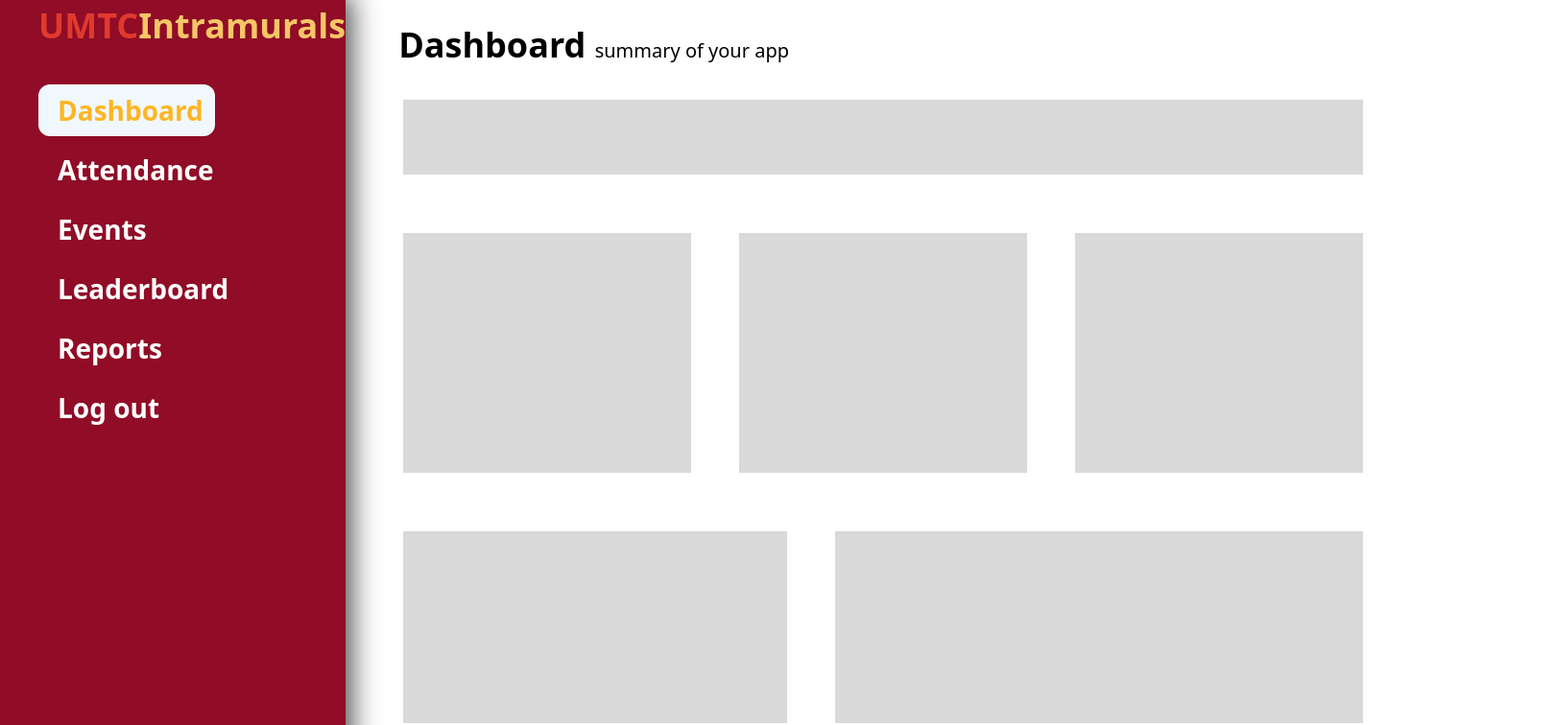
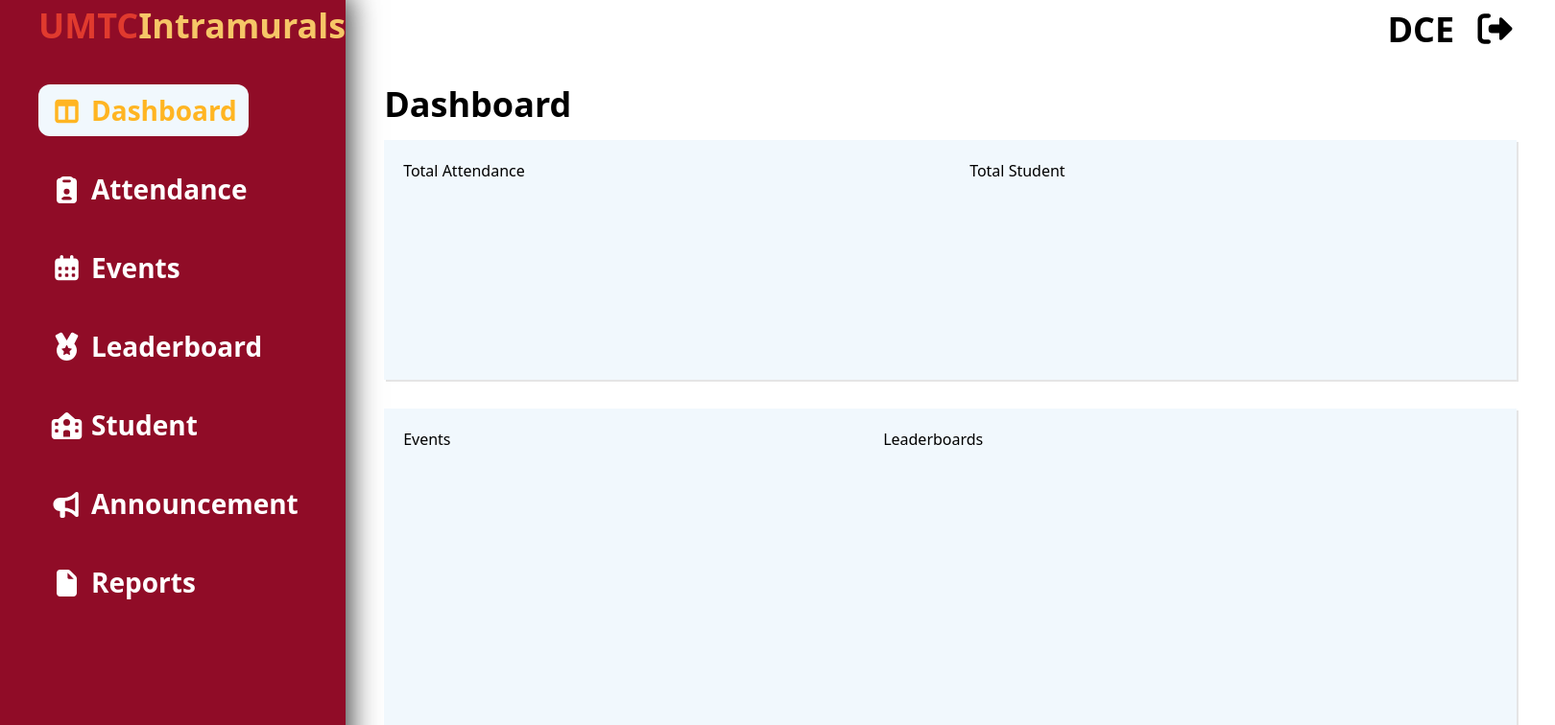
Before and after one commit to lawie2k/intramurals-QR-attendance-app, a React (Vite) app in the folder qr-attendance-admin/: page /dashboard in a window 1280 px wide. Shown: the top 756 px of the page at 96% size, 1620 px wide, since content can reach past the window. Built offline with nearby package versions, Linux system fonts and the light colour scheme.

Commit message:
adding frontend in admin

```diff
--- a/qr-attendance-admin/package.json
+++ b/qr-attendance-admin/package.json
@@ -10,6 +10,9 @@
     "preview": "vite preview"
   },
   "dependencies": {
+    "@fortawesome/fontawesome-svg-core": "^7.0.1",
+    "@fortawesome/free-solid-svg-icons": "^7.0.1",
+    "@fortawesome/react-fontawesome": "^3.0.2",
     "react": "^19.1.1",
     "react-dom": "^19.1.1",
     "react-router-dom": "^7.9.1"
--- a/qr-attendance-admin/src/App.tsx
+++ b/qr-attendance-admin/src/App.tsx
@@ -9,6 +9,8 @@
 import Events from "./tabs/events";
 import Leaderboard from "./tabs/leaderboard";
 import Reports from "./tabs/reports";
+import Announcement from "./tabs/announcement";
+import Student from "./tabs/student";
 
 export default function App() {
     return (
@@ -23,6 +25,8 @@
                         <Route path="attendance" element={<Attendance />} />
                         <Route path="events" element={<Events />} />
                         <Route path="leaderboard" element={<Leaderboard />} />
+                        <Route path="student" element={<Student />} />
+                        <Route path="announcement" element={<Announcement />} />
                         <Route path="reports" element={<Reports />} />
                     </Route>
                 </Routes>
--- a/qr-attendance-admin/src/maindashboard.tsx
+++ b/qr-attendance-admin/src/maindashboard.tsx
@@ -1,4 +1,5 @@
 import Sidebar from "./tabs/sidebar"
+import Topbar from "./tabs/topbar"
 import { Outlet } from "react-router-dom";
 
 export default function MainDashboard() {
@@ -8,6 +9,7 @@
                 <div className="flex">
                     <Sidebar />
                     <div className="flex-1">
+                        <Topbar />
                         <Outlet />
                     </div>
                 </div>
--- /dev/null
+++ b/qr-attendance-admin/src/tabs/announcement.tsx
@@ -0,0 +1,8 @@
+
+export default function announcement() {
+    return (
+        <>
+        <h1>announcement</h1>
+        </>
+   )
+}
--- a/qr-attendance-admin/src/tabs/attendance.tsx
+++ b/qr-attendance-admin/src/tabs/attendance.tsx
@@ -2,21 +2,19 @@
 
 export default function Attendance() {
 	return (
-		<div className="">
-			<h1 className="mt-[20px] text-[20px]"><span className="font-bold text-[36px] ml-[35px]">Attendance </span></h1>
+		<div className=" h-[900px] px-[40px] pt-[20px]">
+			<h1 className="mt-[20px] text-[20px]"><span className="font-bold text-[36px]">Attendance </span></h1>
 		<div>
-			<div className="w-[1000px] h-[650px] mt-[30px] ml-[40px] flex flex-col justify-between	 ">
+			<div className="w-full h-full mt-[10px] flex flex-col justify-between	 ">
 
 				<div className="flex justify-between">
-				<div className="w-[250px] h-[250px] bg-[#D9D9D9] "></div>
-				<div className="w-[250px] h-[250px] bg-[#D9D9D9] "></div>
-				<div className="w-[250px] h-[250px] bg-[#D9D9D9] "></div>
+				<button className="w-[150px] h-[40px] bg-[#900C27] text-white rounded-2xl ">
+                    <h2>Scan Qr</h2>
+                </button>
 				</div>
-				<div className="flex justify-between">
-				<div className="w-[400px] h-[300px] bg-[#D9D9D9]"></div>
-				<div className="w-[550px] h-[300px] bg-[#D9D9D9]"></div>
-				</div>
-
+				<div className="w-full h-[700px] mt-2 bg-[#F1F8FD] shadow-[2px_2px_0px_0px_rgba(0,_0,_0,_0.1)]">
+                    <h2>display database for student</h2>
+                </div>
 			</div>
 			</div>
 		</div>
--- a/qr-attendance-admin/src/tabs/dashboard.tsx
+++ b/qr-attendance-admin/src/tabs/dashboard.tsx
@@ -2,21 +2,26 @@
 
 export default function Dashboard() {
 	return (
-		<div className="">
-			<h1 className="mt-[20px] text-[20px]"><span className="font-bold text-[36px] ml-[35px]">Dashboard </span>summary of your app</h1>
+		<div className=" h-[900px] px-[40px] pt-[20px] ">
+			<h1 className=" font-bold text-[36px]">Dashboard</h1>
 		<div>
-			<div className="w-[1000px] h-[650px] mt-[30px] ml-[40px] flex flex-col justify-between	 ">
-				<div className="w-[1000px] h-[78px] bg-[#D9D9D9]">
+			<div className="w-full h-[650px] mt-[10px] flex flex-col">
+
+				<div className="flex justify-between ">
+				<div className="w-[590px] h-[250px] bg-[#F1F8FD] shadow-[2px_2px_0px_0px_rgba(0,_0,_0,_0.1)] ">
+                    <h2 className="pl-5 pt-5">Total Attendance</h2>
+                </div>
+				<div className="w-[590px] h-[250px] bg-[#F1F8FD] shadow-[2px_2px_0px_0px_rgba(0,_0,_0,_0.1)] ">
+                    <h2 className="pl-5 pt-5">Total Student</h2>
+                </div>
 				</div>
-
-				<div className="flex justify-between">
-				<div className="w-[300px] h-[250px] bg-[#D9D9D9] "></div>
-				<div className="w-[300px] h-[250px] bg-[#D9D9D9] "></div>
-				<div className="w-[300px] h-[250px] bg-[#D9D9D9] "></div>
-				</div>
-				<div className="flex justify-between">
-				<div className="w-[400px] h-[200px] bg-[#D9D9D9]"></div>
-				<div className="w-[550px] h-[200px] bg-[#D9D9D9]"></div>
+				<div className="flex justify-between mt-[30px]">
+				<div className="w-[500px] h-[515px] bg-[#F1F8FD] shadow-[2px_2px_0px_0px_rgba(0,_0,_0,_0.1)]">
+                    <h2 className="pl-5 pt-5">Events</h2>
+                </div>
+				<div className="w-[680px] h-[515px] bg-[#F1F8FD] shadow-[2px_2px_0px_0px_rgba(0,_0,_0,_0.1)]">
+                    <h2 className="pl-5 pt-5">Leaderboards</h2>
+                </div>
 				</div>
 
 			</div>
--- a/qr-attendance-admin/src/tabs/sidebar.tsx
+++ b/qr-attendance-admin/src/tabs/sidebar.tsx
@@ -1,5 +1,14 @@
 import React from "react";
 import { NavLink } from "react-router-dom";
+import {FontAwesomeIcon} from "@fortawesome/react-fontawesome";
+import {
+    faBullhorn,
+    faCalendarDays,
+    faClipboardUser, faFile,
+    faMedal,
+    faSchool,
+    faTableColumns
+} from "@fortawesome/free-solid-svg-icons";
 
 export default function Sidebar() {
     const [active, setActive] = React.useState<string>("dashboard");
@@ -7,7 +16,7 @@
     return (
         <>
             <div
-                className='bg-[#900C27] w-[390px] h-screen mr-5 shadow-[0px_-1px_29px_4px_rgba(0,_0,_0,_0.8)]'>
+                className='bg-[#900C27] w-[390px] h-screen shadow-[0px_-1px_29px_4px_rgba(0,_0,_0,_0.8)]'>
                 <div className="pl-10">
                     <h1 className="text-[#E03A2E] text-[36px] font-extrabold">UMTC<span className="text-[#F6C667]">Intramurals</span></h1>
                     <div className='text-white pt-10'>
@@ -15,47 +24,62 @@
                             to="/dashboard"
                             className={` text-[28px] font-extrabold w-[250px] text-left px-3 py-2 rounded-xl ${active === "dashboard" ? "bg-[#F1F8FD] text-[#FFB522]" : "hover:text-[#FFB522]"}`}
                             onClick={() => setActive("dashboard")}>
+                            <FontAwesomeIcon icon={faTableColumns} />
                             <span className="ml-2">Dashboard</span>
                         </NavLink>
                     </div>
-                    <div className="text-white pt-5">
+                    <div className="text-white pt-10">
                         <NavLink
                             to="/attendance"
                             className={`text-[28px] font-extrabold w-[250px] text-left px-3 py-2 rounded-xl ${active === "attendance" ? "bg-[#F1F8FD] text-[#FFB522]" : "hover:text-[#FFB522]"}`}
                             onClick={() => setActive("attendance")}>
+                            <FontAwesomeIcon icon={faClipboardUser} />
                             <span className="ml-2">Attendance</span>
                         </NavLink>
                     </div>
-                    <div className="text-white pt-5">
+                    <div className="text-white pt-10">
                         <NavLink
                             to="/events"
                             className={`text-[28px] font-extrabold w-[250px] text-left px-3 py-2 rounded-xl ${active === "events" ? "bg-[#F1F8FD] text-[#FFB522]" : "hover:text-[#FFB522]"}`}
                             onClick={() => setActive("events")}>
+                            <FontAwesomeIcon icon={faCalendarDays} />
                             <span className="ml-2">Events</span>
                         </NavLink>
                     </div>
-                    <div className="text-white pt-5">
+                    <div className="text-white pt-10">
                         <NavLink
                             to="/leaderboard"
                             className={`text-[28px] font-extrabold w-[250px] text-left px-3 py-2 rounded-xl ${active === "leaderboard" ? "bg-[#F1F8FD] text-[#FFB522]" : "hover:text-[#FFB522]"}`}
                             onClick={() => setActive("leaderboard")}>
+                            <FontAwesomeIcon icon={faMedal} />
                             <span className="ml-2">Leaderboard</span>
                         </NavLink>
                     </div>
-                    <div className="text-white pt-5">
+                    <div className="text-white pt-10">
+                        <NavLink
+                            to="/student"
+                            className={`text-[28px] font-extrabold w-[250px] text-left px-3 py-2 rounded-xl ${active === "student" ? "bg-[#F1F8FD] text-[#FFB522]" : "hover:text-[#FFB522]"}`}
+                            onClick={() => setActive("student")}>
+                            <FontAwesomeIcon icon={faSchool} />
+                            <span className="ml-2">Student</span>
+                        </NavLink>
+                    </div>
+                    <div className="text-white pt-10">
+                        <NavLink
+                            to="/announcement"
+                            className={`text-[28px] font-extrabold w-[250px] text-left px-3 py-2 rounded-xl ${active === "announcement" ? "bg-[#F1F8FD] text-[#FFB522]" : "hover:text-[#FFB522]"}`}
+                            onClick={() => setActive("announcement")}>
+                            <FontAwesomeIcon icon={faBullhorn} />
+                            <span className="ml-2">Announcement</span>
+                        </NavLink>
+                    </div>
+                    <div className="text-white pt-10">
                         <NavLink
                             to="/reports"
                             className={`text-[28px] font-extrabold w-[250px] text-left px-3 py-2 rounded-xl ${active === "reports" ? "bg-[#F1F8FD] text-[#FFB522]" : "hover:text-[#FFB522]"}`}
                             onClick={() => setActive("reports")}>
+                            <FontAwesomeIcon icon={faFile} />
                             <span className="ml-2">Reports</span>
-                        </NavLink>
-                    </div>
-                    <div className="text-white pt-5">
-                        <NavLink
-                            to="/login"
-                            className={`text-[28px] font-extrabold w-[250px] text-left px-3 py-2 rounded-xl ${active === "logout" ? "bg-[#F1F8FD] text-[#FFB522]" : "hover:text-[#FFB522]"}`}
-                            onClick={() => setActive("logout")}>
-                            <span className="ml-2">Log out</span>
                         </NavLink>
                     </div>
                 </div>
--- /dev/null
+++ b/qr-attendance-admin/src/tabs/student.tsx
@@ -0,0 +1,8 @@
+
+export default function student() {
+    return (
+        <>
+        <h1>student</h1>
+        </>
+    )
+}
--- /dev/null
+++ b/qr-attendance-admin/src/tabs/topbar.tsx
@@ -0,0 +1,20 @@
+
+import React from "react";
+import { NavLink } from "react-router-dom";
+import { FontAwesomeIcon } from "@fortawesome/react-fontawesome";
+import { faRightFromBracket } from "@fortawesome/free-solid-svg-icons";
+
+export default function Topbar() {
+ return (
+     <>
+     <div className="flex w-full h-[62px] justify-end gap-5 pr-10 items-center">
+         <h1 className="font-extrabold text-[36px]">DCE</h1>
+          <NavLink
+              to="/login"
+              className=" hover:text-[#FFB522] transition-colors">
+              <FontAwesomeIcon icon={faRightFromBracket} className="text-[36px]" />
+          </NavLink>
+     </div>
+     </>
+ )
+}
```
Also changed, not shown: 2 other files (tests, documents, lock files or other folders).
